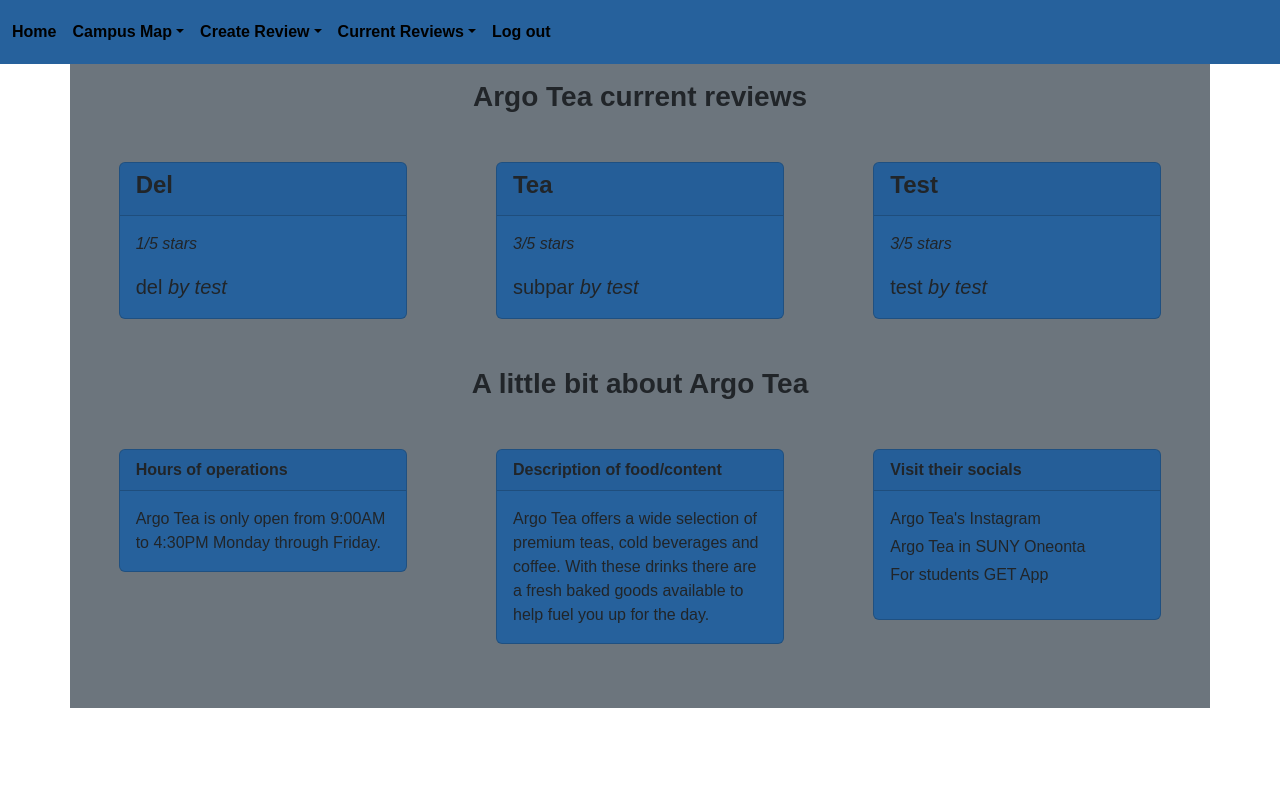
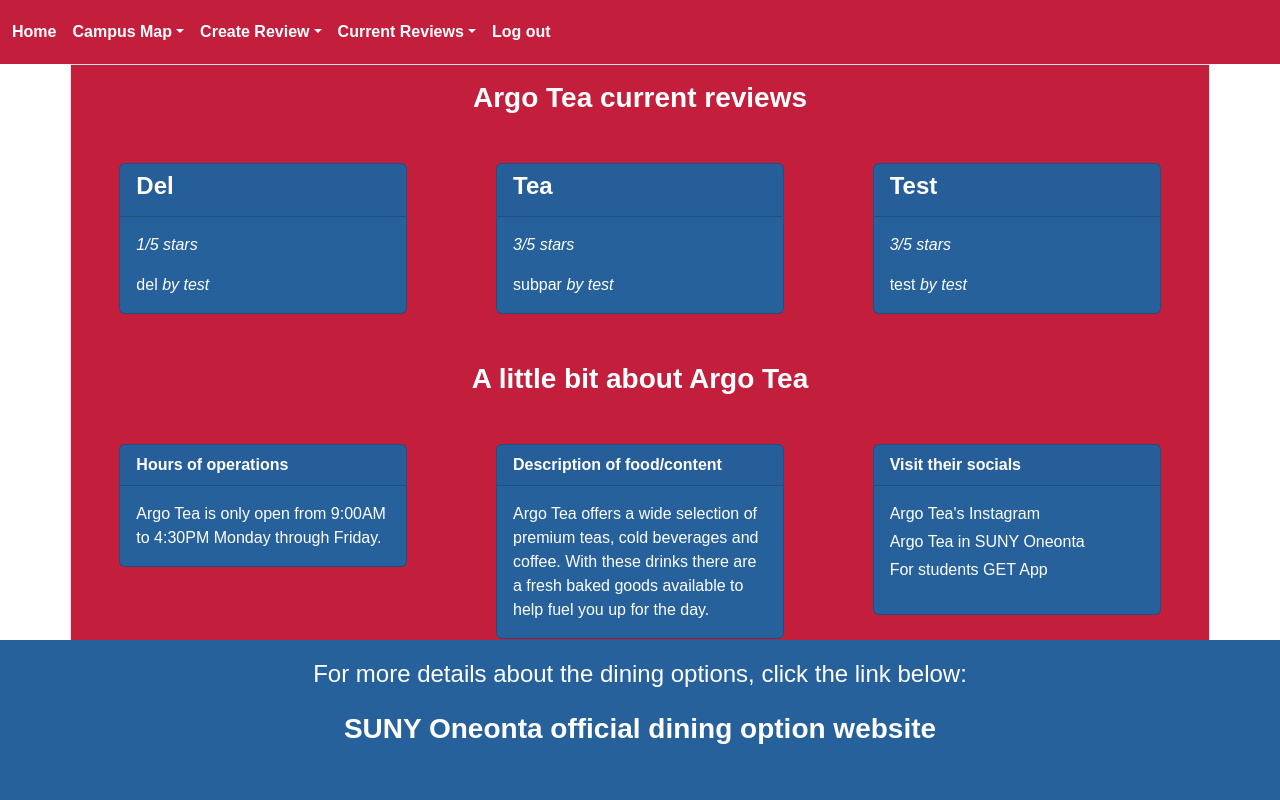
Before and after one commit to aston-evans/sunysnacks, a FastAPI app: page /reviewP/argoReview in a window 1280 px wide. Run offline with FastAPI, Linux system fonts and the light colour scheme; data comes from the database, SQL or seed files in the repository.

Commit message:
added a footer

```diff
--- a/py_src/templates/blog/base_reviews.html
+++ b/py_src/templates/blog/base_reviews.html
@@ -15,14 +15,14 @@
 <body>
   <script src="https://cdn.jsdelivr.net/npm/bootstrap@5.3.3/dist/js/bootstrap.bundle.min.js"></script>
   <!--navbar header-->
-  <nav class="navbar navbar-expand-lg navbar-custom bg-custom">
+  <nav class="navbar navbar-expand-lg navbar-custom">
     <div class="container-fluid p-1">
       <ul class="navbar-nav">
         <li class="nav-item custom">
-          <a class="nav-link text-black custom fw-bold" href="/menu"> Home</a>
+          <a class="nav-link text-white custom fw-bold" href="/menu"> Home</a>
         </li>
         <li class="nav-item dropdown">
-          <a class="nav-link dropdown-toggle text-black fw-bold" data-bs-toggle="dropdown" role="button"
+          <a class="nav-link dropdown-toggle text-white fw-bold" data-bs-toggle="dropdown" role="button"
             aria-expanded="false">Campus Map</a>
           <ul class="dropdown-menu bg-secondary">
             <li> <a class="dropdown-item" target="_blank"
@@ -42,7 +42,7 @@
           </ul>
         </li>
         <li class="nav-item dropdown">
-          <a class="nav-link dropdown-toggle text-black fw-bold" data-bs-toggle="dropdown" role="button"
+          <a class="nav-link dropdown-toggle text-white fw-bold" data-bs-toggle="dropdown" role="button"
             aria-expanded="false">Create Review</a>
           <ul class="dropdown-menu bg-secondary">
             <li> <a class="dropdown-item" href="/createR/argoLeaveReview">Argo Tea</a></li>
@@ -53,7 +53,7 @@
           </ul>
         </li>
         <li class="nav-item dropdown">
-          <a class="nav-link dropdown-toggle text-black fw-bold" data-bs-toggle="dropdown" role="button"
+          <a class="nav-link dropdown-toggle text-black fw-bold text-white" data-bs-toggle="dropdown" role="button"
             aria-expanded="false"> Current Reviews</a>
           <ul class="dropdown-menu bg-secondary">
             <li> <a class="dropdown-item" href="/reviewP/argoReview">Argo Tea</a></li>
@@ -64,48 +64,48 @@
         </li>
       </ul>
       <li class="nav-item">
-        <a class="nav-link text-black fw-bold" href="../auth/login"> Log out</a>
+        <a class="nav-link text-white fw-bold" href="../auth/login"> Log out</a>
       </li>
       </ul>
     </div>
   </nav>
   <!--content-->
-  <div class="container border-transparent p-3 bg-secondary ">
-    <h3 class="text-center fw-bold mb-5">{% block location %} {{ location }} {% endblock %} current reviews </h3>
+  <div class="container border p-3 bg-box">
+    <h3 class="text-center fw-bold mb-5 text-white">{% block location %} {{ location }} {% endblock %} current reviews </h3>
     <div class="grid row gap-0 row-gap-3">
       {% for review in reviews %}
       <div class="col d-flex justify-content-center">
       <div class="card bg-custom" style="width: 18rem;">
         <div class="card-header">
-          <h4 class="text-capitalize fw-bold">{{ review.title }}</h4>
+          <h4 class="text-capitalize text-white fw-bold">{{ review.title }}</h4>
         </div>
       <div class="card-body">
-        <p class="card-text fst-italic fs-6"> {{ review.rating }}/5 stars</p>
-        <p class="card-text fs-5 mt-1"> {{review.body }} <i> by {{review.author}}</i></p>
+        <p class="card-text text-white fst-italic fs-6"> {{ review.rating }}/5 stars</p>
+        <p class="card-text text-white mt-1"> {{review.body }} <i> by {{review.author}}</i></p>
         </div>
       </div>
       </div>
 
       {% endfor %}
     </div>
-    <h3 class="text-center fw-bold my-5"> A little bit about {% block place %} {{ place }} {% endblock %}</h3>
+    <h3 class="text-center fw-bold my-5 text-white"> A little bit about {% block place %} {{ place }} {% endblock %}</h3>
     <div class="grid row gap-0 row-gap-3 mb-5 align-items-start">
       <div class="col d-flex  justify-content-center">
       <div class="card bg-custom" style="width: 18rem;">
-        <div class="card-header fw-bold">Hours of operations
+        <div class="card-header fw-bold text-white">Hours of operations
         </div>
         <div class="card-body">
-          <p class="card-text"> {% block time %} {{ time }} {% endblock %}</p>
+          <p class="card-text text-white"> {% block time %} {{ time }} {% endblock %}</p>
         </div>
       </div>
 
       </div>
       <div class="col d-flex justify-content-center">
         <div class="card bg-custom" style="width: 18rem;">
-          <div class="card-header fw-bold">Description of food/content
+          <div class="card-header fw-bold text-white">Description of food/content
           </div>
           <div class="card-body">
-            <p class="card-text"> {% block description %} {{ description }} {% endblock %}</p> <!-- this will become a jinja template.-->
+            <p class="card-text text-white"> {% block description %} {{ description }} {% endblock %}</p> <!-- this will become a jinja template.-->
           </div>
         </div>
 
@@ -113,9 +113,9 @@
 
         <div class="col d-flex justify-content-center">
           <div class="card bg-custom" style="width: 18rem;">
-            <div class="card-header fw-bold">Visit their socials
+            <div class="card-header fw-bold text-white">Visit their socials
             </div>
-            <div class="card-body">
+            <div class="card-body text-white">
                {% block socials %} {{ socials }} {% endblock %}
 
 
@@ -125,7 +125,16 @@
           </div>
     </div>
   </div>
+  <footer class="bg-custom text-white text-center py-3 mt-5">
+  <div class="container">
+    <p class="fs-4 mb-3">For more details about the dining options, click the link below:</p>
+    <a href="https://oneonta.sodexomyway.com/en-us/" target="_blank" class="text-white fs-3 fw-bold text-decoration-none">
+      SUNY Oneonta official dining option website
+    </a>
+  </div>
+</footer>
 
 </body>
 
+
 </html>
```
